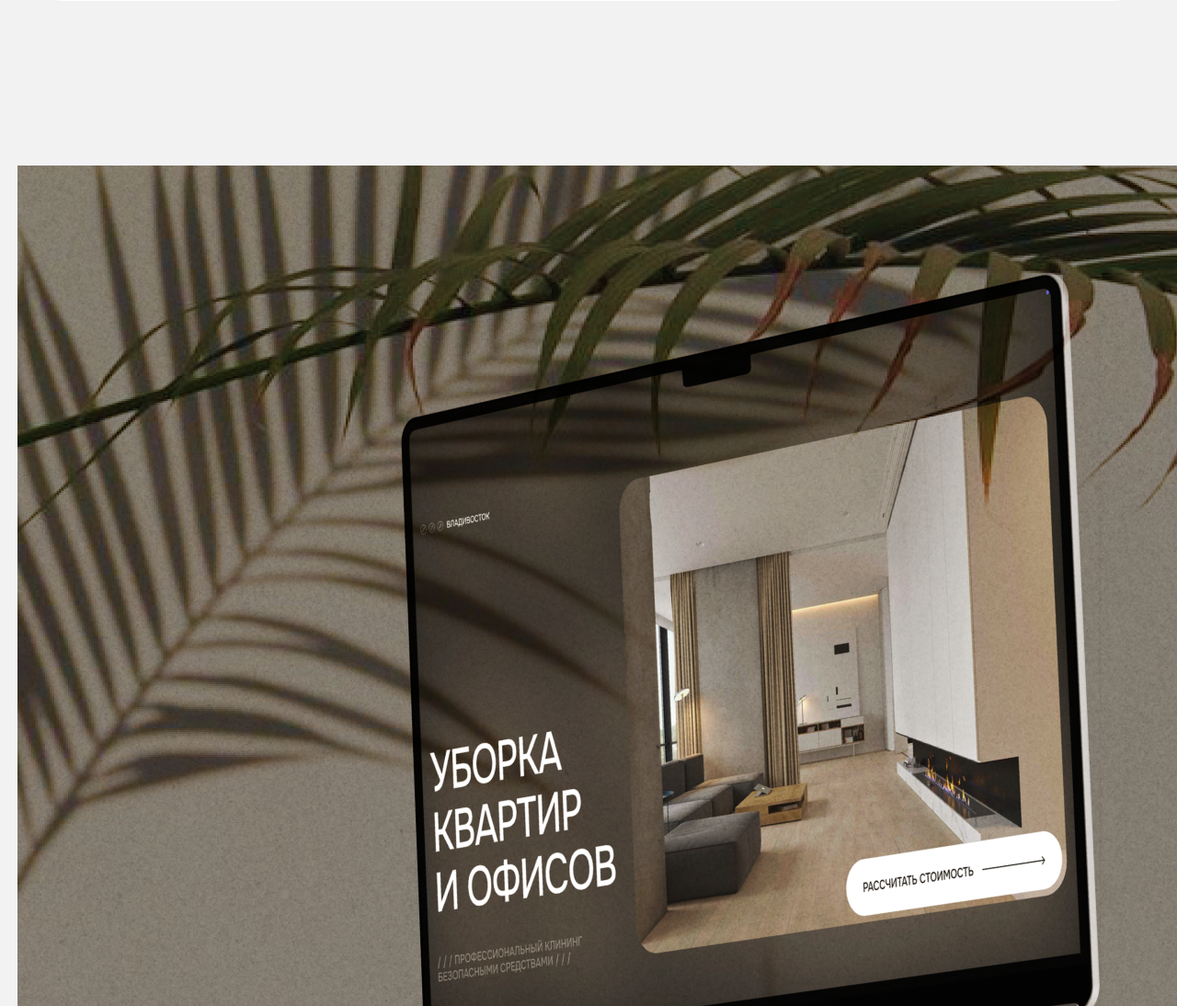
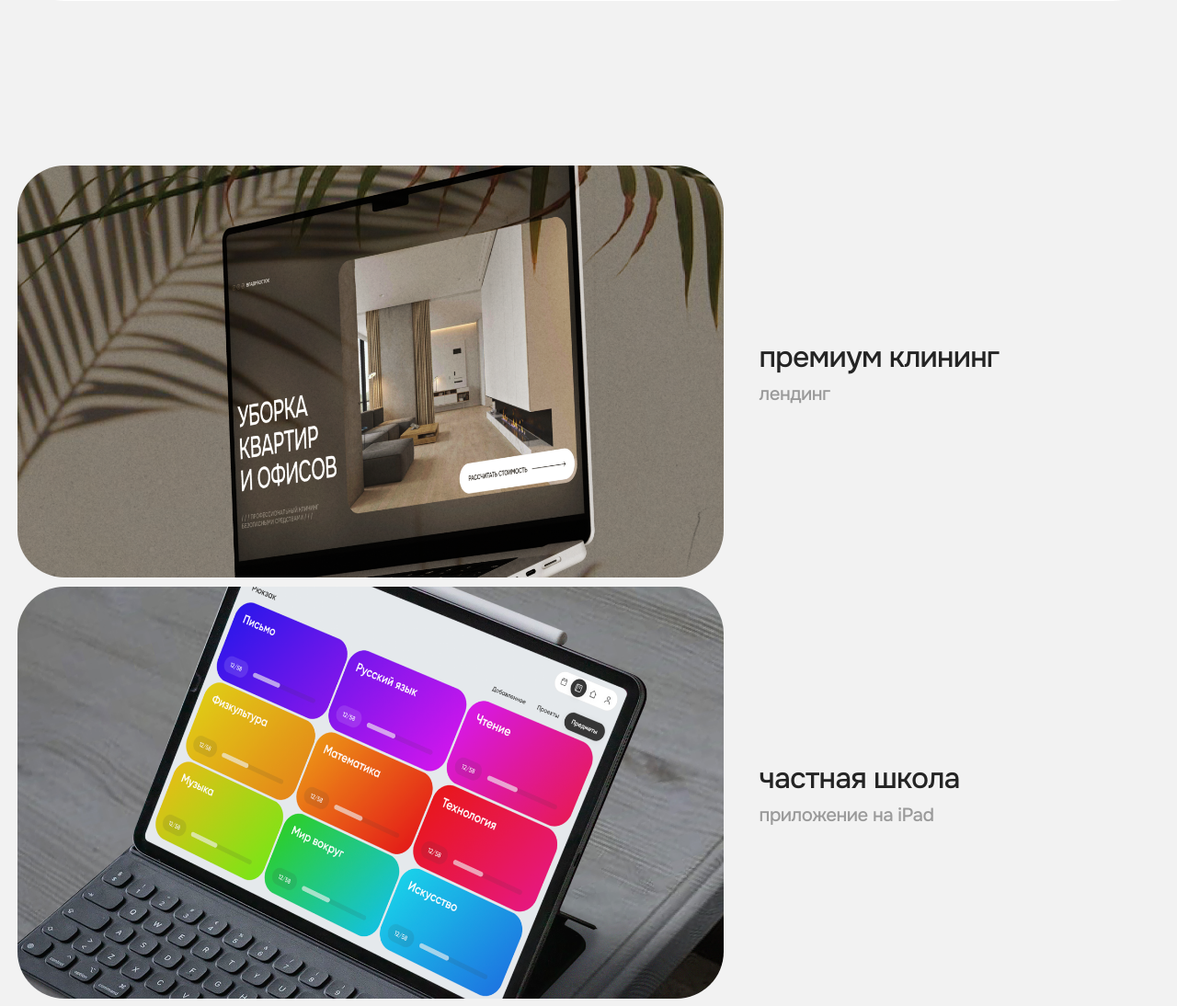
Before and after one commit to whanya/arrowww, a Django app: page / in a window 1280 px wide; the page is wider, and only the part inside the window is pictured. Shown: the part 657-1751 px from the top of that part at 92% size. Run offline with Django 5.2, Linux system fonts and the light colour scheme.

Commit message:
действительно обновил стили, до этого была лажа

```diff
--- a/web/static/web/css/style.css
+++ b/web/static/web/css/style.css
@@ -195,6 +196,38 @@ main {
   margin: 0.6vw 0;
 }
 
+.cakeboy{
+  display:flex;
+  flex-direction: column;
+  gap:0.8vw;
+}
+
+.case-image {
+  width: 60vw;
+  height: 35vw;
+  border-radius: 4vw;
+  object-fit: cover;
+}
+
+.case-container{
+  display:flex;
+  flex-direction: row;
+  gap:3vw;
+}
+
+.case-desc{
+  opacity:36%;
+}
+
+.case-name-container{
+  display:flex;
+  flex-direction: column;
+  flex-wrap:nowrap;
+  justify-content: center;
+}
+
+
+
 /*.about-title {
   font-size: 2.5vw;
   font-weight: 500;
@@ -361,13 +384,14 @@ main {
 
 .tab-content {
   display: none;
+  gap: 0.8vw;
 }
 
 .services-side{
 width:42vw;
 }
 
-.section-title {
+.section-title, .services-button, .case-title, .text-title{
   font-size: 2.5vw;
   font-weight: 450;
   letter-spacing: -0.06vw;
```
Also changed, not shown: other parts of web/static/web/css/style.css (+19 -36 lines).
